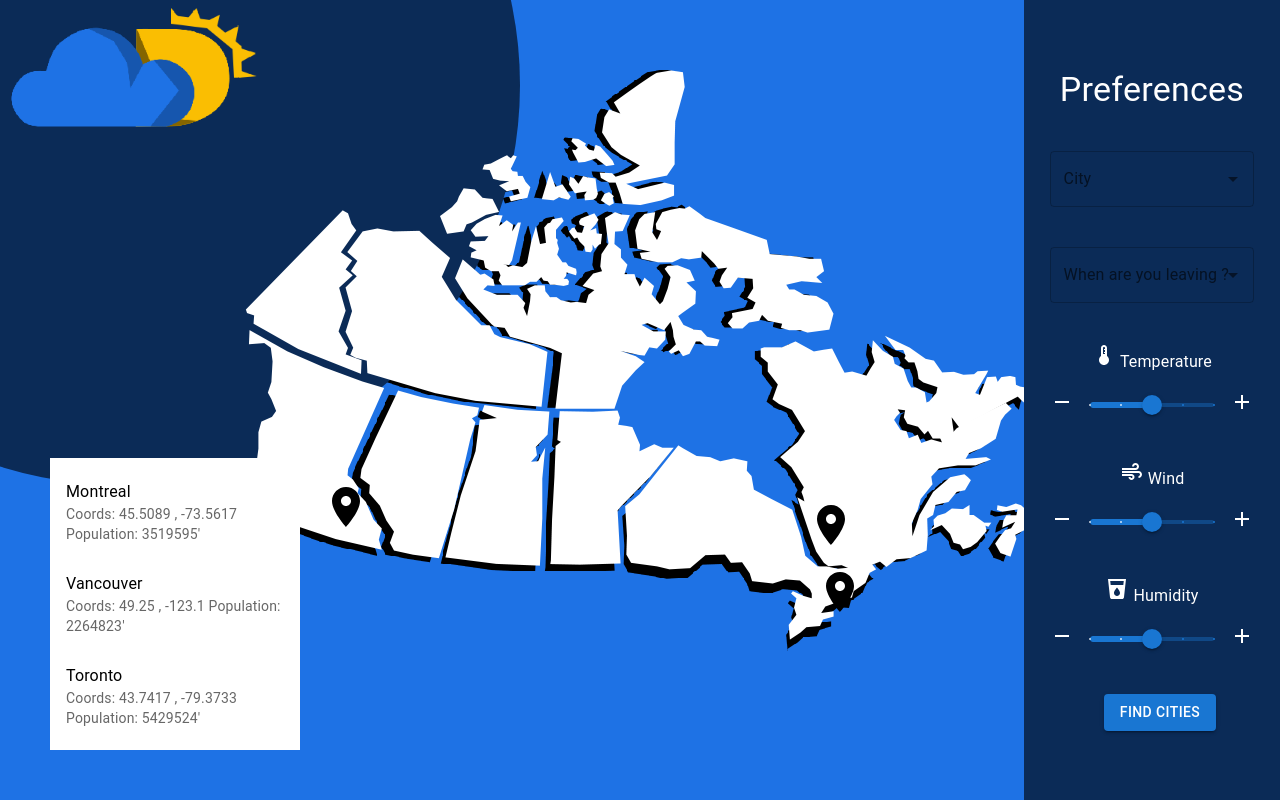
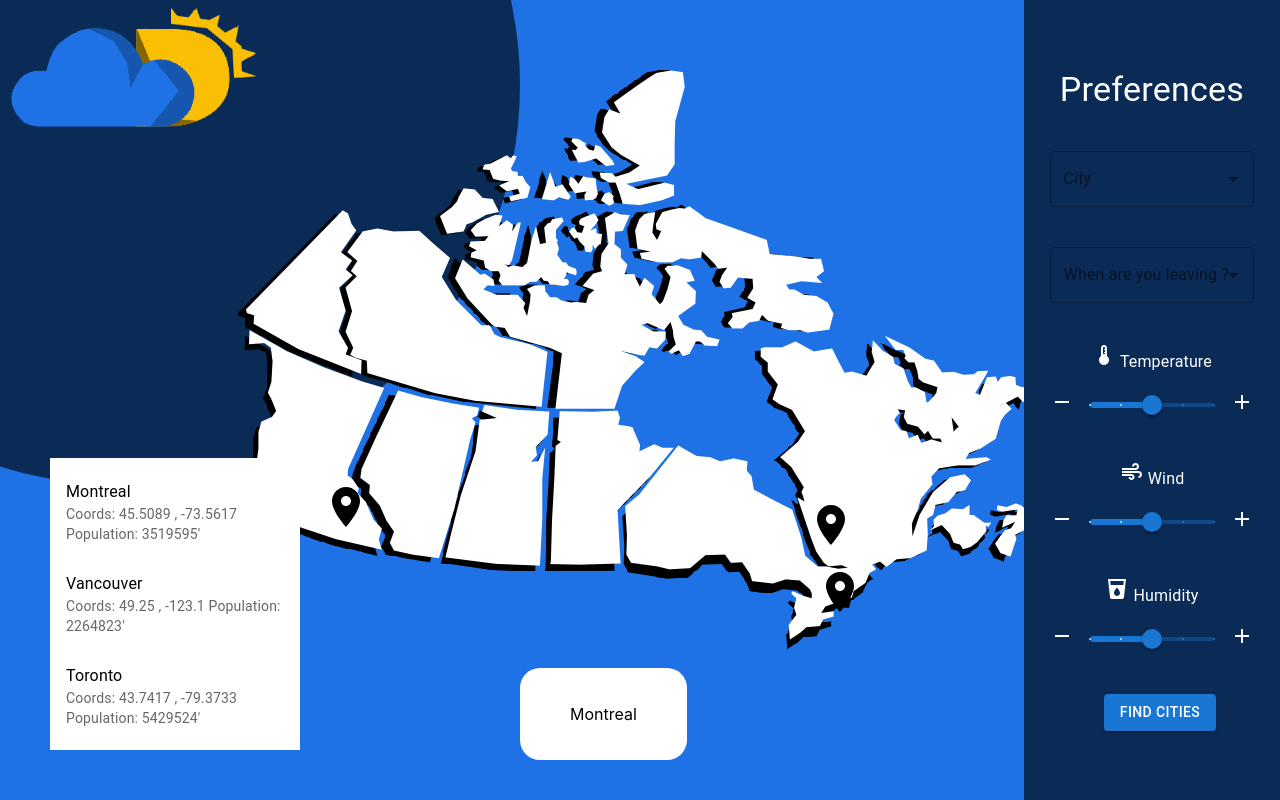
Before and after one commit to SamuelMaltais/fait-frette.tech, a React (Create React App) app: page / in a window 1280 px wide. Built offline with nearby package versions, Linux system fonts and the light colour scheme.

Commit message:
added city display

```diff
--- a/src/App.js
+++ b/src/App.js
@@ -42,12 +42,9 @@ function App() {
     <div className='ret'>
     <svg height={700} width={1000} className='Circle'> <circle cx="120" cy="85" r="400" fill="#0b2b57" className='Circle'/></svg>
     <Logo className="Logo"/>
-    <div>
+    </div>
     <Canada cities={cities} />
     <Shadow className="map"/>
-
-    </div>
-    </div>
     <Sidebar
         temp={temp} wind={wind} humidity={humidity} city={city} dayInFuture={dayInFuture}
         setTemp={setTemp} setWind={setWind} setHumidity={setHumidity} setCity={setCity} setDayInFuture={setDayInFuture}
@@ -55,6 +52,7 @@ function App() {
       />
 
     <VirtualizedList cities={cities}/>
+
     <div className="App">
       <div>
       </div>
--- /dev/null
+++ b/src/Map-Component/Pins.css
@@ -0,0 +1,9 @@
+.description-box{
+    padding: 20px 50px;
+    position: absolute;
+    bottom: 40px;
+    left: calc(50% - 120px);
+    background-color: white;
+    border-radius: 20px;
+    z-index: 20;
+}
--- a/src/Map-Component/Pins.js
+++ b/src/Map-Component/Pins.js
@@ -1,6 +1,6 @@
 import PlaceIcon from '@mui/icons-material/Place';
-import zIndex from '@mui/material/styles/zIndex';
-import { positions } from '@mui/system';
+import { useState } from 'react';
+import "./Pins.css"
 
 function positionPin(province, lng, lat){
 var x, y;
@@ -36,13 +36,12 @@ return [x, y]
 
 function Pins(props) {
     var pins = []
-
+    const [currCity, setCurrCity] = useState("Montreal")
     for(var i = 0; i<props.cities.length; i++){
         var lat = props.cities[i].lat
         var long = props.cities[i].lng
         var x = Math.abs(positionPin(props.cities[i].province, long, lat)[0])
         var y = Math.abs(positionPin(props.cities[i].province, long, lat)[1])
-
         var style = {
             position: "absolute",
             top: y - 50,
@@ -50,18 +49,29 @@ function Pins(props) {
             transform: "scale(2)",
             zIndex: "20"
         }
-
-
+        let name = props.cities[i].name
         pins.push(
             <PlaceIcon
+            key={name}
+            value={name}
+            onClick={(event) => {
+                console.log(name)
+                setCurrCity(name)
+            }}
             style={style}
             />
         )
     }
+
+
+
     return (
-    <div>
+        <>
         {pins}
-    </div>
+        <div className='description-box'>
+            <p>{currCity}</p>
+        </div>
+    </>
     );
 }
 
```
